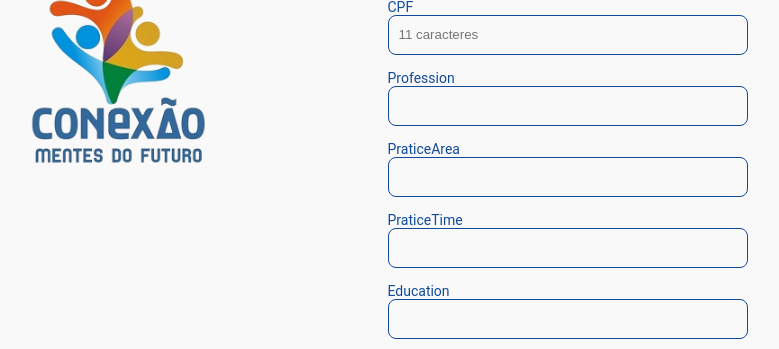
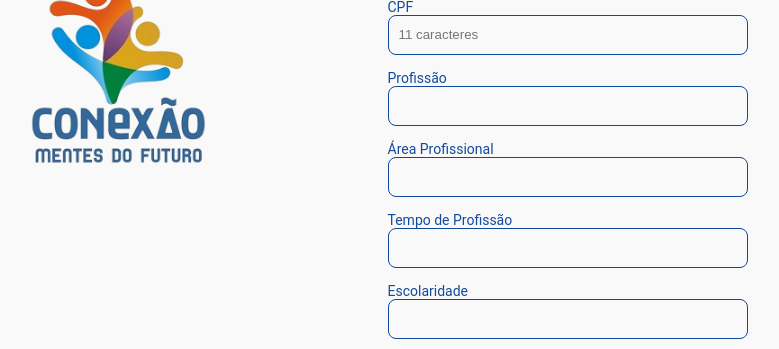
Before and after one commit to sirleyalmeida/conexao, a React (Create React App) app: page /register in a window 1280 px wide. Shown: the part 332-681 px from the top of the page, without its empty margins (320-1099 px from the left). Built offline with nearby package versions, Linux system fonts and the light colour scheme.

Commit message:
fix: labels

```diff
--- a/src/containers/RegisterIn/RegisterIn.jsx
+++ b/src/containers/RegisterIn/RegisterIn.jsx
@@ -63,22 +63,22 @@ const RegisterIn = () => {
           type="text"
           onChange= {(e) => setInputCPFValue(e.target.value)}/>
         <Input
-          label="Profession"
+          label="Profissão"
           placeholder=""
           type="text"
           onChange= {(e) => setInputProfessionValue(e.target.value)}/>
         <Input
-          label="PraticeArea"
+          label="Área Profissional"
           placeholder=""
           type="text"
           onChange= {(e) => setInputPraticeAreaValue(e.target.value)}/>
         <Input
-          label="PraticeTime"
+          label="Tempo de Profissão"
           placeholder=""
           type="text"
           onChange= {(e) => setInputPraticeTimeValue(e.target.value)}/>
         <Input
-          label="Education"
+          label="Escolaridade"
           placeholder=""
           type="text"
           onChange= {(e) => setInputEducationValue(e.target.value)}/>
```
